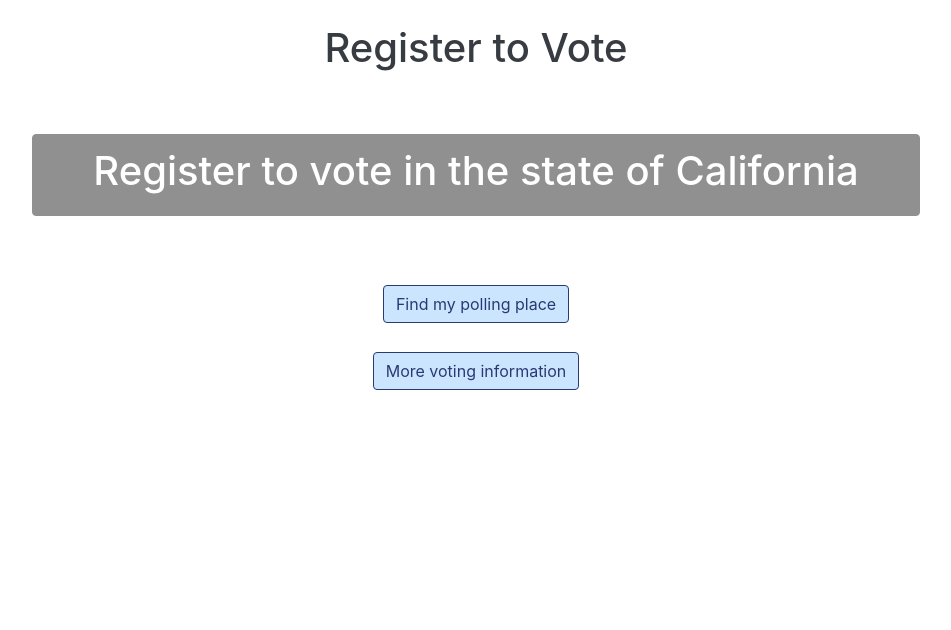
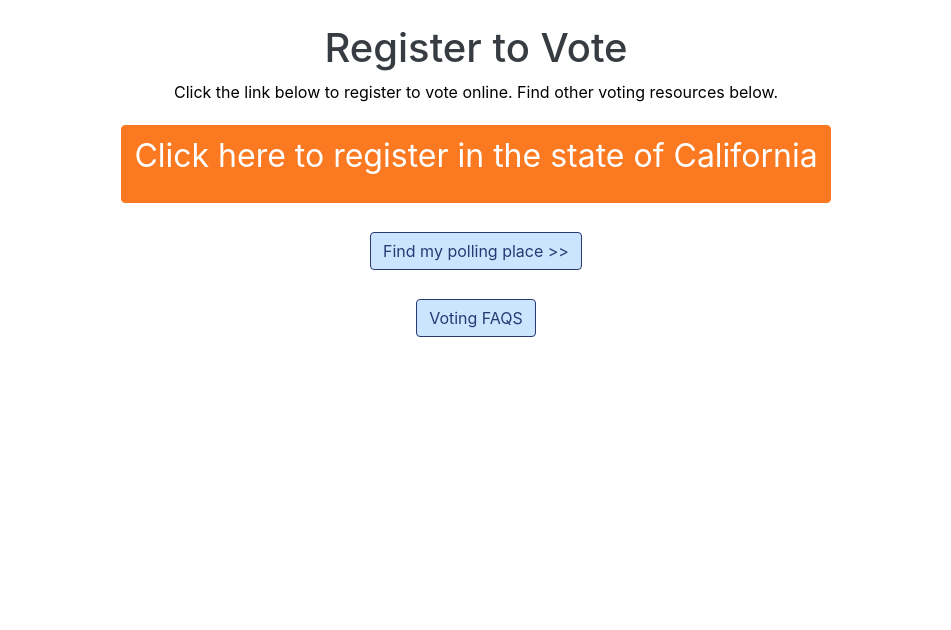
Before and after one commit to kwheelan/Breakthrough, a Flask app: page /register in a window 1280 px wide. Shown: the part 66-696 px from the top of the page, without its empty margins (164-1115 px from the left). Run offline with Flask 2, Linux system fonts and the light colour scheme; some libraries are stand-ins or nearby versions.

Commit message:
template edits

```diff
--- a/static/stylesheets/style.css
+++ b/static/stylesheets/style.css
@@ -29,6 +29,17 @@
   background-color: #CCE5FF;
   border-color: #293A73;
   color: #293A73;
+}
+
+.btn-big {
+  background-color: #FA7921;
+  border-color: #FA7921;
+  color: white;
+}
+
+.btn-big:hover {
+  background-color: #FE9920;
+  color: #eA6911;
 }
 
 .btn-custom:hover {
--- a/templates/faqs.html
+++ b/templates/faqs.html
@@ -165,14 +165,15 @@
     <div class="card-header faqHeader" id="headingSeven">
       <h5 class="mb-0">
         <button class="btn btn-link collapsed sectLink" data-toggle="collapse" data-target="#collapseSeven" aria-expanded="false" aria-controls="collapseSeven">
-          Where can I find translated information about voting?
+          My question was not answered. Where can I find more information?
         </button>
       </h5>
     </div>
     <div id="collapseSeven" class="collapse" aria-labelledby="headingSeven" data-parent="#accordion">
       <div class="card-body">
-        Information about voting can be found on the State of California’s website in 9 languages!
+        More information about voting can be found on the State of California’s website in 10 languages!
         <ul>
+          <li><a class = "faqLink" href="https://www.sos.ca.gov/elections/voting-resources/voting-california/">English</a></li>
           <li><a class = "faqLink" href="https://www.sos.ca.gov/elections/voting-resources/voting-california/spanish/">Spanish</a></li>
           <li><a class = "faqLink" href="https://www.sos.ca.gov/elections/voting-resources/voting-california/chinese/">Chinese</a></li>
           <li><a class = "faqLink" href="https://www.sos.ca.gov/elections/voting-resources/voting-california/hindi/">Hindi</a></li>
--- a/templates/index.html
+++ b/templates/index.html
@@ -27,6 +27,8 @@
 {% endblock %}
 
 {% block body %}
+
+<br>
 
 <a href="{{ url_for('registration_forms')}}" class = "form-label">
   <button class="btn btn-custom">
--- a/templates/register.html
+++ b/templates/register.html
@@ -7,32 +7,41 @@
 {% block body %}
 
 <p>
-  <font color=white>
-    Click the link below to register to vote. Find other voting resources below.
+  <font color=black>
+    Click the link below to register to vote online. Find other voting resources below.
   </font>
 </p>
 
 
-<div class="alert alert-secondary sect" role="alert">
-    <a class = "sectLink" target = "_blank" href="https://covr.sos.ca.gov/">
+<a target = "_blank" href="https://covr.sos.ca.gov/">
+  <button class="btn btn-big">
+    <font size = 6>
+      <p>Click here to register in the state of California</p>
+    </font>
+  </button>
+</a>
+<br><br>
+
+<!-- <div class="alert alert-secondary sect" role="alert">
+    <a class = "sectLink" target = "_blank" hsref="https://covr.sos.ca.gov/">
       <h1 align= center>
         Register to vote in the state of California
       </h1>
     </a>
 </div>
-<br><br>
+<br><br> -->
 
 
-  <a href = " {{ url_for('poll_forms') }}">
+  <a href = "{{ url_for('poll_forms') }}">
     <button class="btn btn-custom">
-      Find my polling place
+      Find my polling place >>
     </button>
   </a>
   <br><br>
 
   <a href = " {{ url_for('faqs') }}">
     <button class="btn btn-custom">
-      More voting information
+      Voting FAQS
     </button>
   </a>
 
```
Also changed, not shown: templates/poll_form.html (+6 -1 lines), templates/registration.html (+11 -10 lines).
